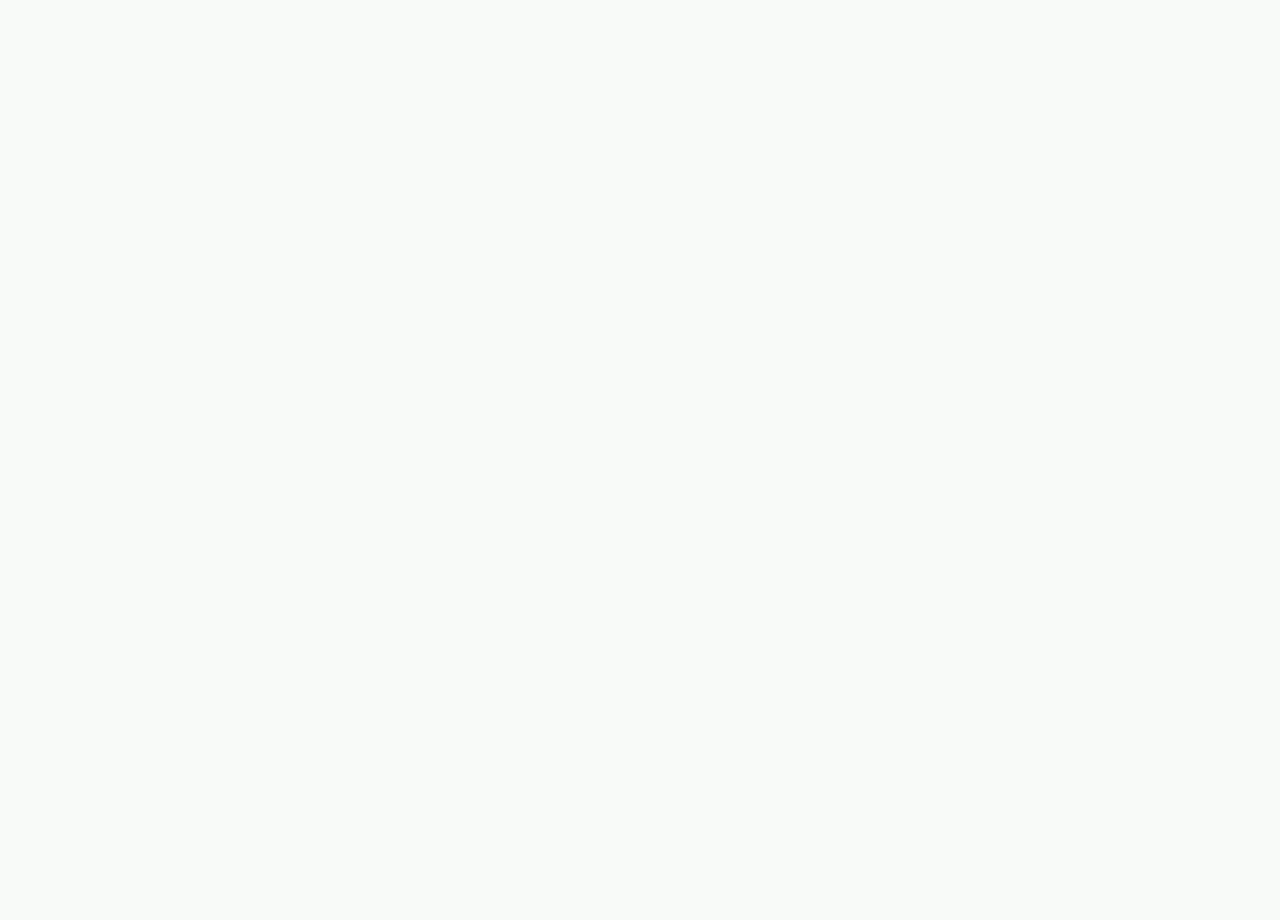
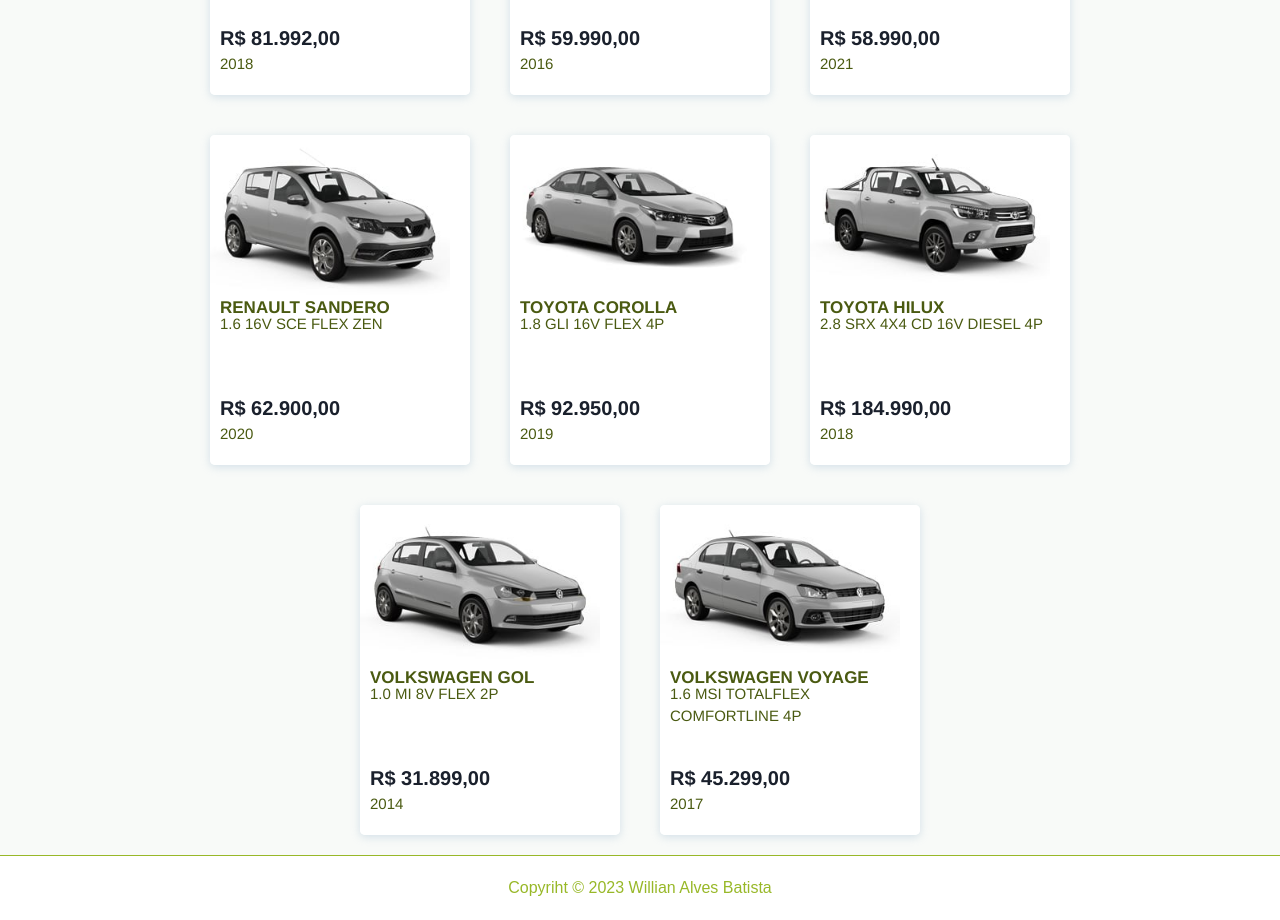
Before and after one commit to willianbatist/projeto-cars-vix, a Next.js app: page /home in a window 1280 px wide. Shown: the part 1900-2820 px from the top of the page. Before the commit the page ends 800 px from the top, so only its background shows below. Built offline with nearby package versions, Linux system fonts and the light colour scheme.

Commit message:
Update page.tsx

```diff
--- a/src/app/home/page.tsx
+++ b/src/app/home/page.tsx
@@ -8,7 +8,8 @@ export default function Home() {
     <>
       <Header />
       <Filter/>
-
+      <Automobiles/>
+      <Footer/>
     </>
   );
 }
```
